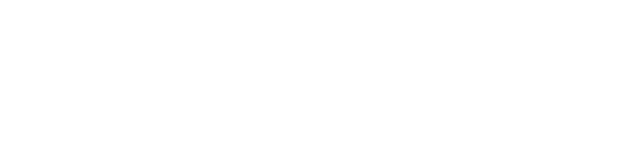
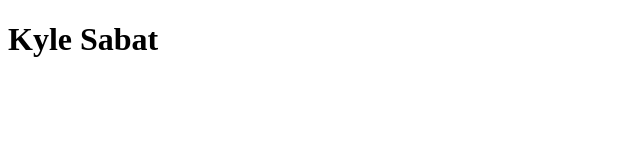
Before and after one commit to sbt-kyle/git, a plain HTML site: page index.html in a window 1280 px wide. Shown: the whole page, without its empty margins (0-640 px from the left). Drawn offline with Linux system fonts and the light colour scheme.

Commit message:
added h1

```diff
--- a/index.html
+++ b/index.html
@@ -7,6 +7,6 @@
     <title>masdasdit</title>
 </head>
 <body>
-
+    <h1>Kyle Sabat</h1>
 </body>
 </html>
```
